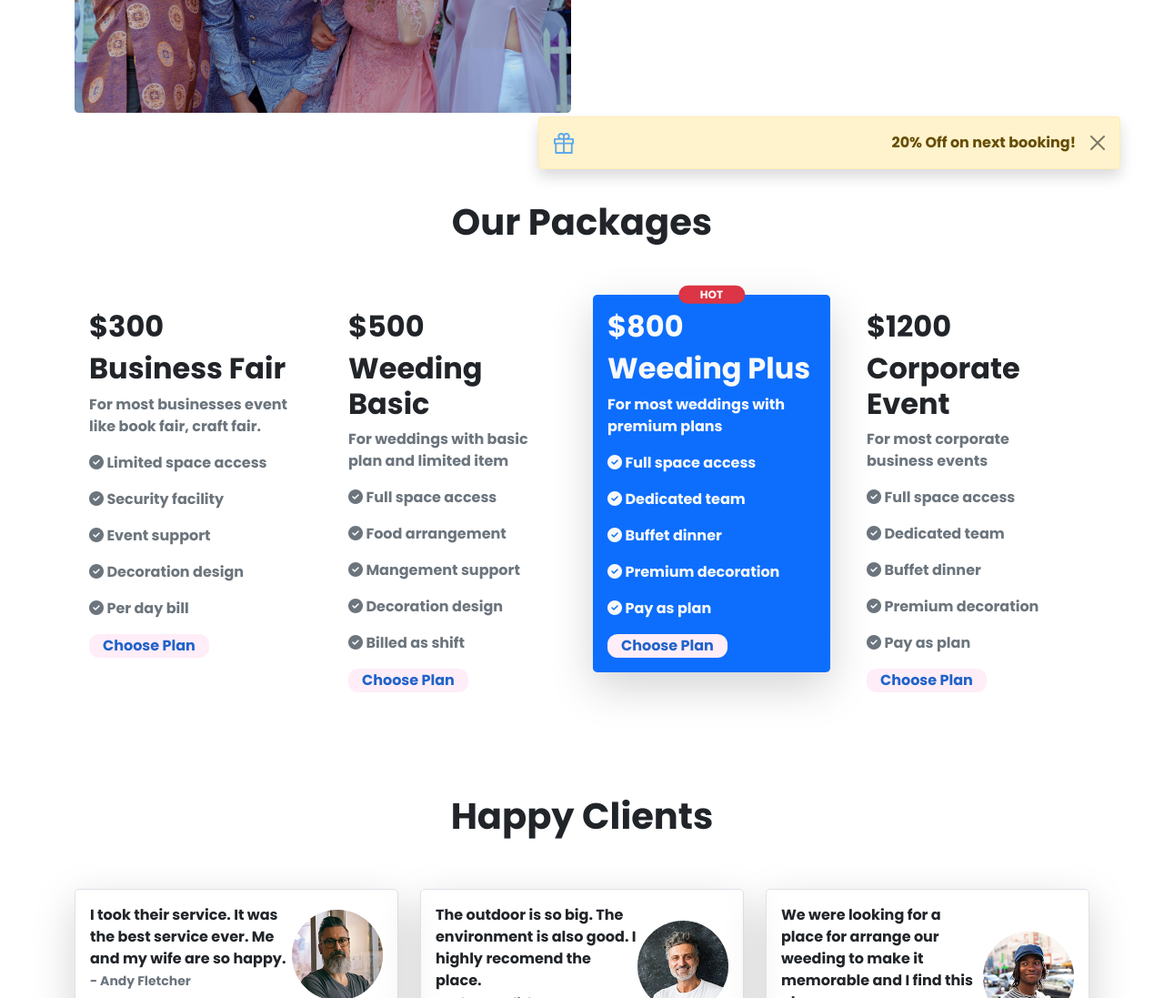
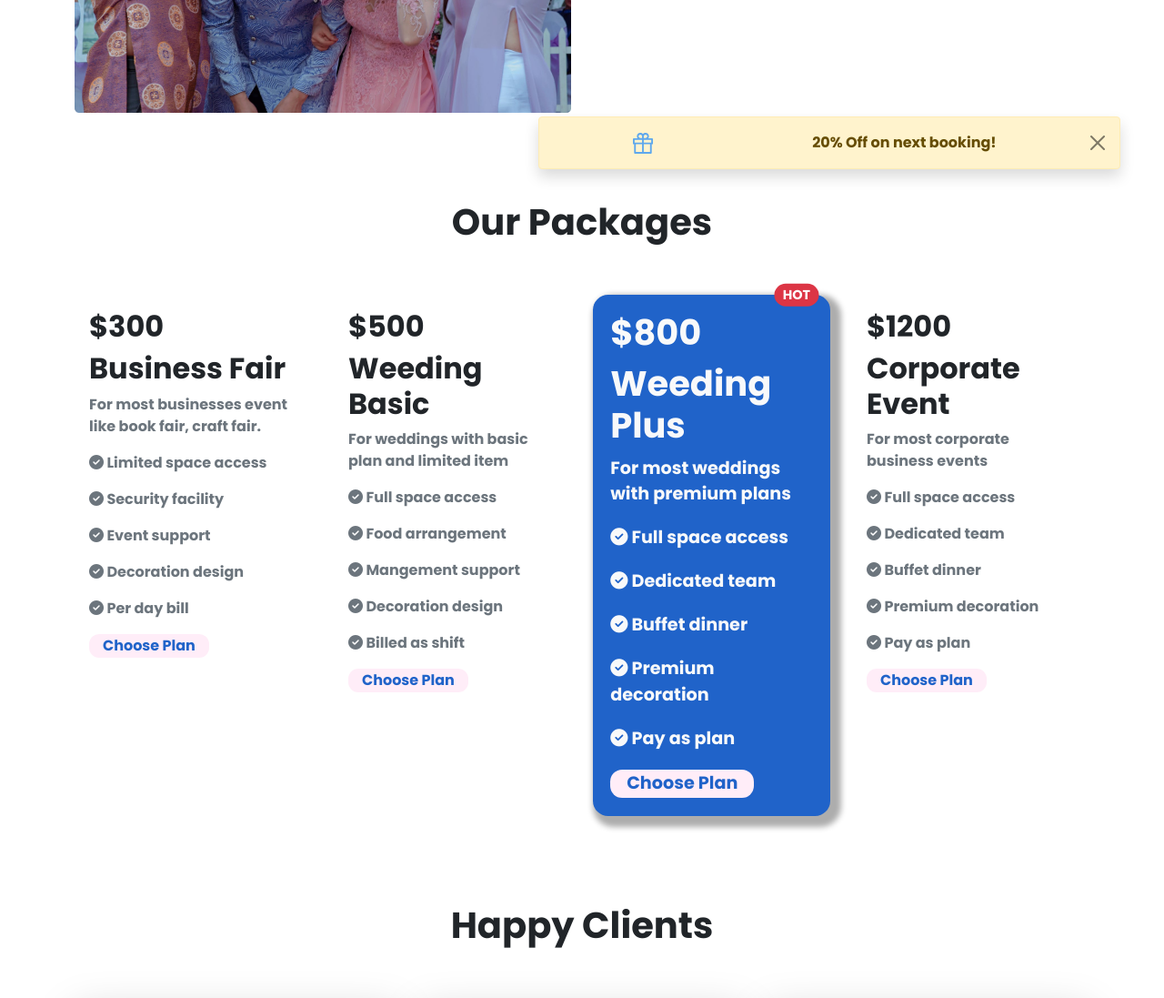
Before and after one commit to amixubaer/convention-center, a plain HTML site: page index.html in a window 1280 px wide. Shown: the part 1080-2177 px from the top of the page at 91% size. Drawn offline with nearby package versions, Linux system fonts and the light colour scheme.

Commit message:
minor design change

```diff
--- a/css/style.css
+++ b/css/style.css
@@ -10,3 +10,17 @@ body {
   background-color: #ffedf8;
   color: #2063c9;
 }
+
+.custom-card {
+  position: relative;
+  zoom: 1.2;
+  border: none;
+  border-radius: 14px;
+  background-color: #2063c9;
+  box-shadow: 5px 5px 5px 5px #adadad;
+}
+.badge-loc {
+  position: absolute;
+  top: 0;
+  right: -10px;
+}
--- a/index.html
+++ b/index.html
@@ -189,7 +189,7 @@
       <!-- Toaster Alert Start-->
       <section style="position: relative">
         <div
-          class="alert alert-warning alert-dismissible fade show text-center mx-5 mt-1 mb-5 w-50 shadow d-flex align-items-center justify-content-between"
+          class="alert alert-warning alert-dismissible fade show text-center mx-5 mt-1 mb-5 w-50 shadow d-flex align-items-center justify-content-around"
           role="alert"
           style="position: absolute; top: 0; right: 0"
         >
@@ -260,11 +260,9 @@
           </div>
 
           <div class="col-lg-3 col-md-6 col-12">
-            <div
-              class="p-3 border-0 bg-primary rounded-3 shadow-lg position-relative"
-            >
+            <div class="p-3 custom-card">
               <span
-                class="position-absolute top-0 start-50 px-4 translate-middle badge rounded-pill bg-danger"
+                class="badge-loc translate-middle badge rounded-pill bg-danger"
               >
                 HOT
                 <span class="visually-hidden">hot</span>
```
